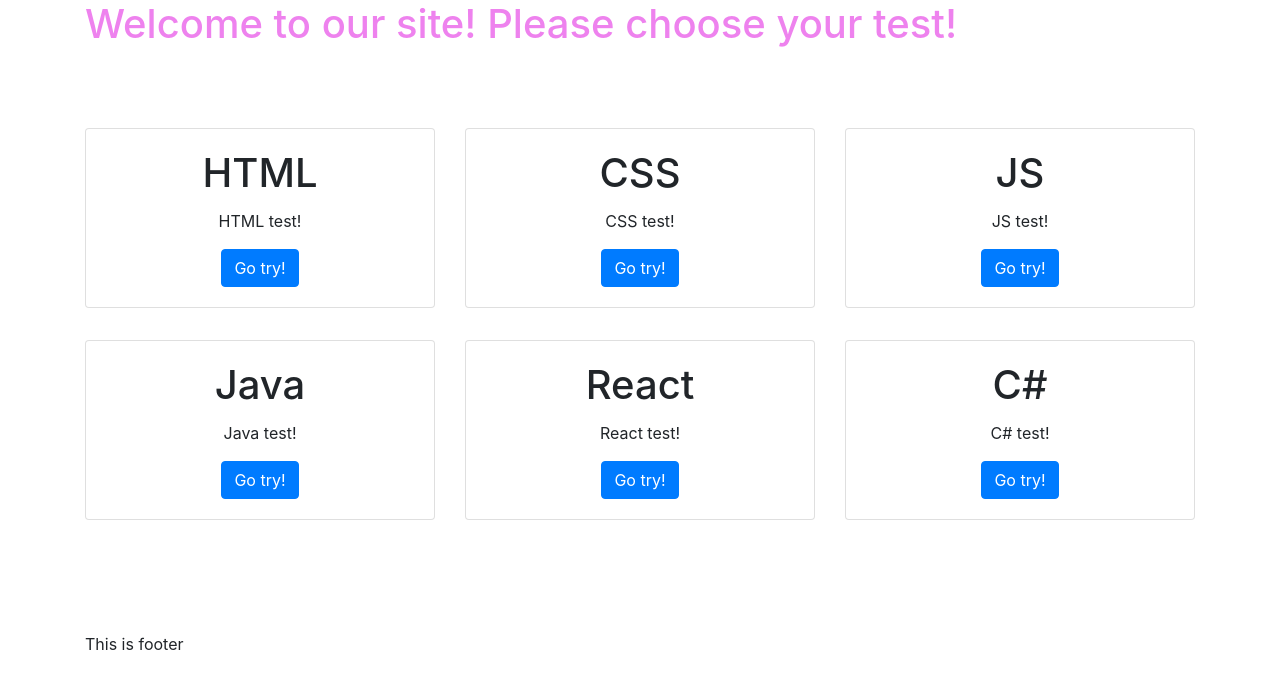
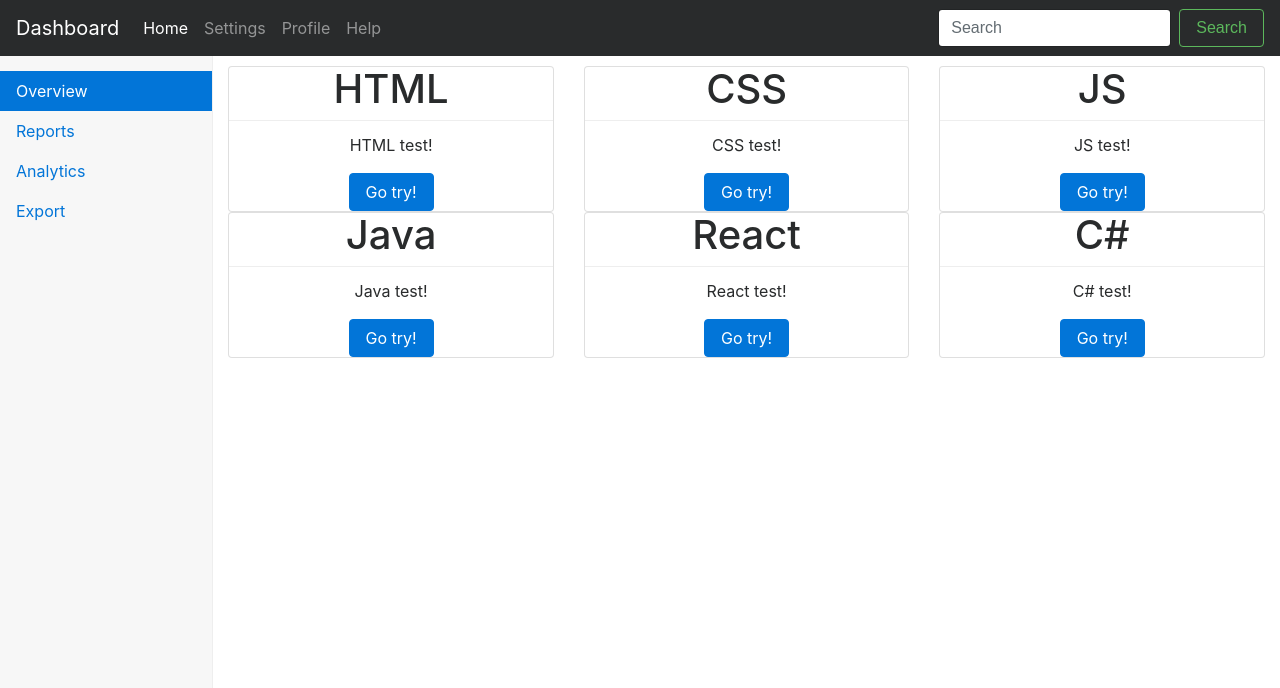
Before and after one commit to vpast/test-page-try, a Next.js app: page / in a window 1280 px wide. Shown: the top 688 px of the page. Built offline with nearby package versions, Linux system fonts and the light colour scheme.

Commit message:
index now have new layout

```diff
--- a/pages/index.js
+++ b/pages/index.js
@@ -1,11 +1,16 @@
 import CardsWrap from "../components/CardsWrap"
-import Layout from "../components/Layout"
+import DashboardLayout from "../components/examples/DashboardLayout"
+import TopNavBar from "../components/TopNavBar"
+import {navlinks} from "../data/navlinks"
+import SideBar from "../components/SideBar"
 
 const IndexPage = () => {
   return (
-    <Layout>
+    <DashboardLayout>
+      <TopNavBar navlinks={navlinks} />
+      <SideBar />
       <CardsWrap />
-    </Layout>
+    </DashboardLayout>
   )
 }
 
```
